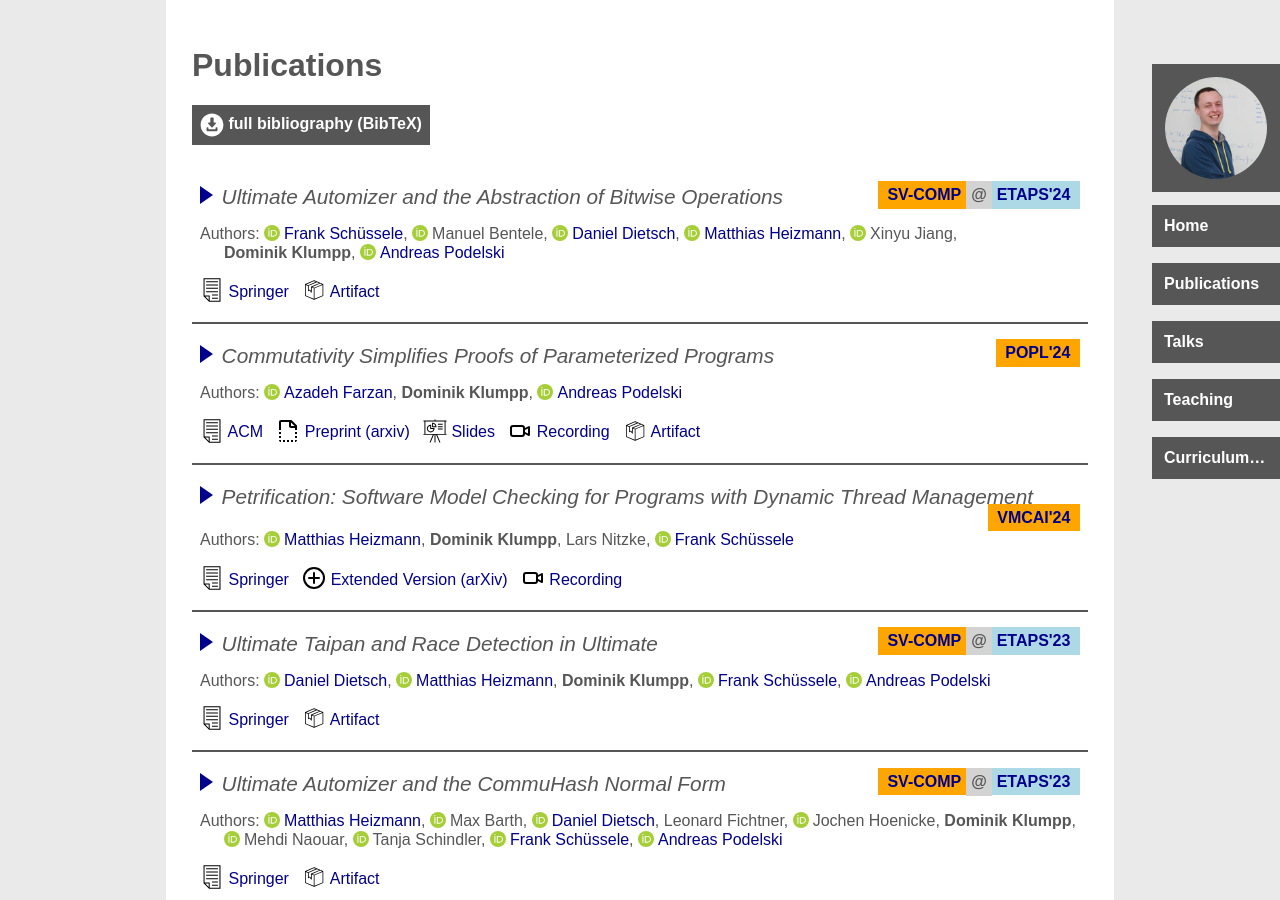
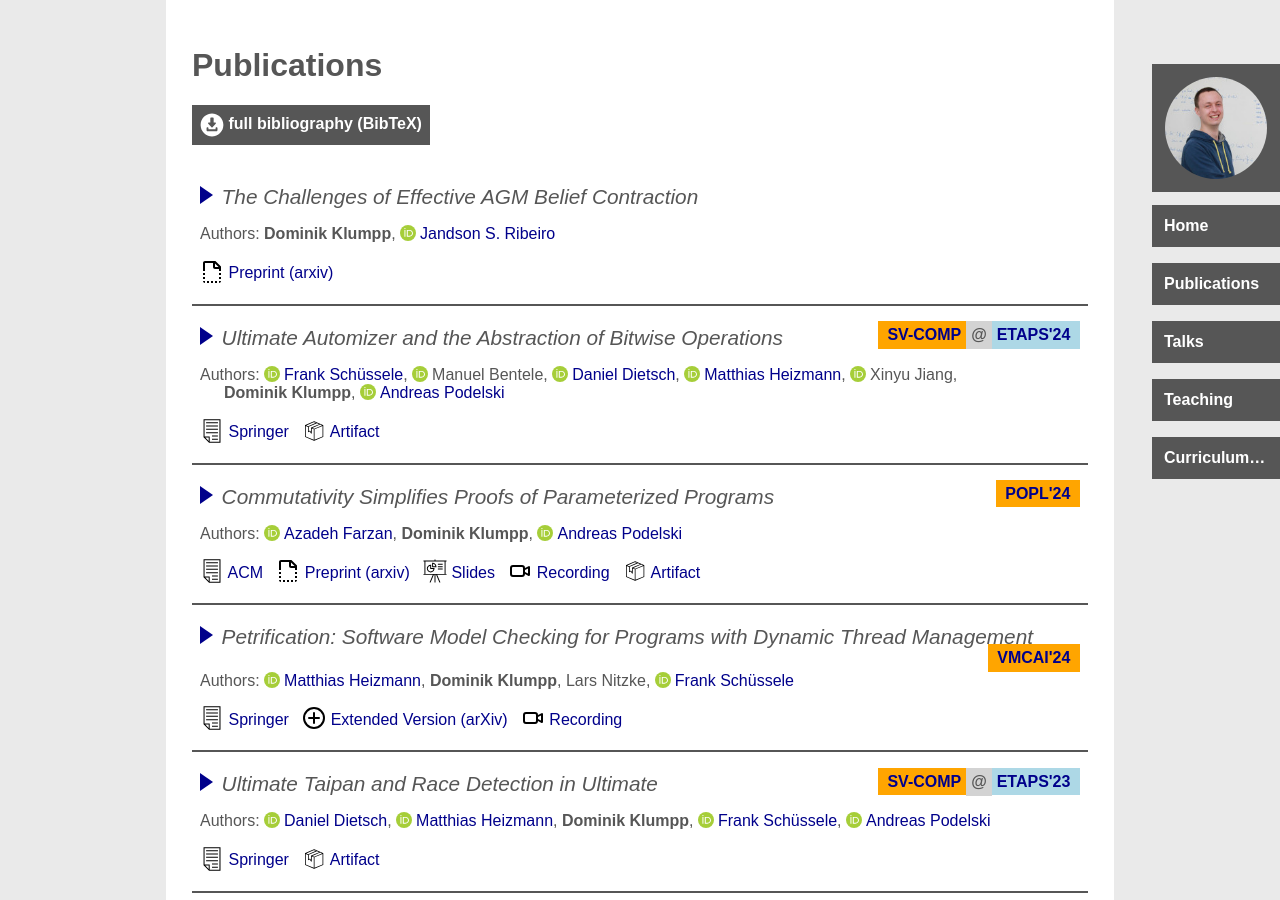
Before and after one commit to maul-esel/personal-website, a Jekyll site: the page built from publications.markdown, in a window 1280 px wide and 900 px high. Built offline with Jekyll 4.4.1, drawn with Linux system fonts in a browser that asks for light colours.

Commit message:
add arxiv paper on AGM contraction

```diff
--- a/_data/coauthors.yml
+++ b/_data/coauthors.yml
@@ -30,6 +30,11 @@ fschuessele:
   lastname: Schüssele
   website: https://swt.informatik.uni-freiburg.de/staff/schuessele
   orcid: 0000-0002-5656-306X
+jribeiro:
+  firstname: Jandson
+  lastname: S. Ribeiro
+  website: https://jandsonribeiro.github.io/home/
+  orcid: 0000-0003-1614-6808
 hponsar:
   firstname: Hella
   lastname: Ponsar
--- a/publications.markdown
+++ b/publications.markdown
@@ -53,14 +53,16 @@ lastmod_dependencies:
     </p>
 
     <p>
+      {% if pub.publisher or pub.to_appear %}
       <span class="pub-additional">
         {%- if pub.to_appear -%}
           (to appear)
-        {%- else -%}
+        {%- elsif pub.publisher -%}
           <img alt="" class="pub-additional-icon" src="{{ '/images/article.svg' | relative_url }}" />
           <a class="pub-publisher" href="{{ pub.publisher_link }}">{{ pub.publisher }}</a>
         {%- endif -%}
       </span>
+      {% endif %}
       {%- if pub.extended_version -%}
         <span class="pub-additional">
           <img alt="" class="pub-additional-icon" src="{{ '/images/supplemental_material.svg' | relative_url }}" />
```
Also changed, not shown: _publications/arxiv24contraction.markdown (added, +31 -0 lines).
